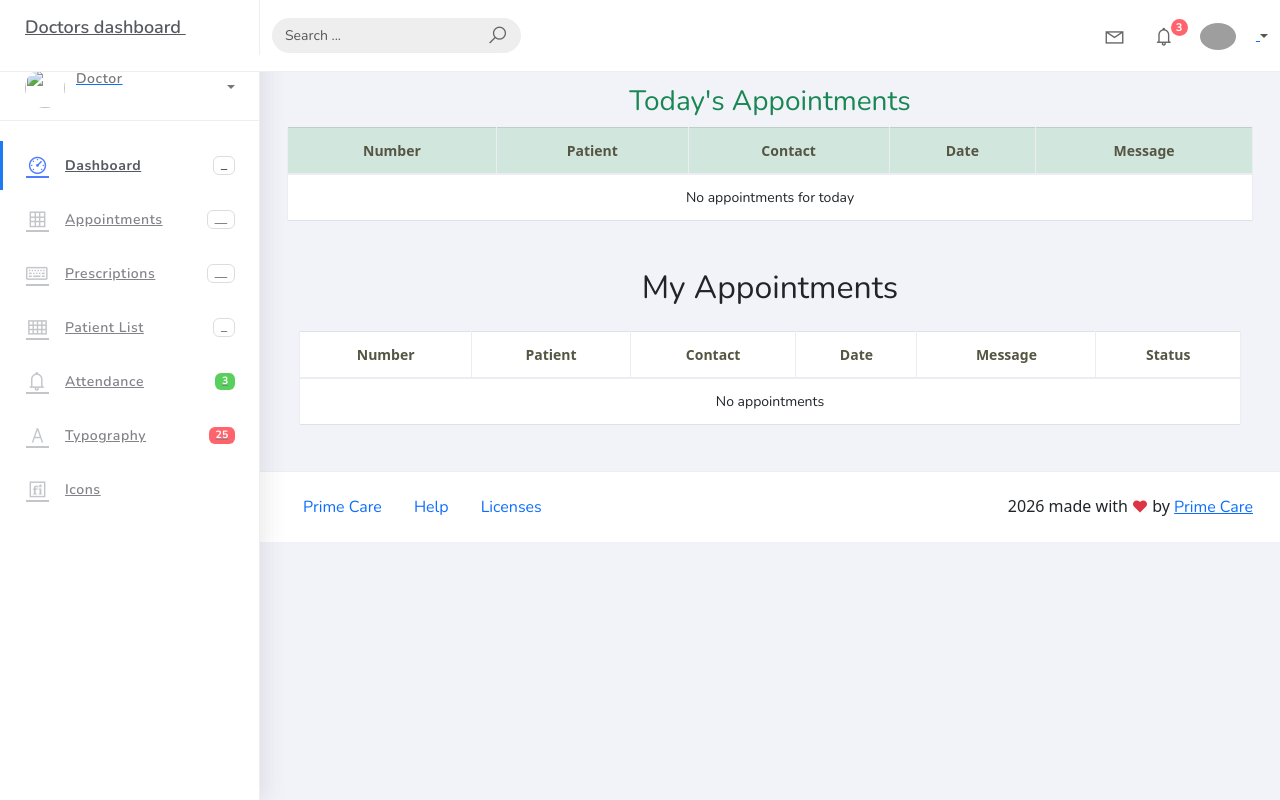
After one commit to EvinFrancis/Hospital-Management-System, a Django app: page /doctors/doctor_appointments/ in a window 1280 px wide. The commit adds this page. Run offline with Django 5.2, Linux system fonts and the light colour scheme; some libraries are stand-ins or nearby versions; grey boxes are pictures that could not be loaded.

Commit message:
appoinments notifcation

```diff
--- a/adminapp/templates/index.html
+++ b/adminapp/templates/index.html
@@ -209,7 +209,7 @@
 						<li class="nav-item">
 							<a href="notifications.html">
 								<i class="la la-bell"></i>
-								<p>Notifications</p>
+								<p>Appointments</p>
 								<span class="badge badge-success">3</span>
 							</a>
 						</li>
--- a/adminapp/templates/scan-attendance.html
+++ b/adminapp/templates/scan-attendance.html
@@ -5,9 +5,9 @@
 </head>
 <body>
 
-<h2>Scan Attendance QR</h2>
+<h2  style="text-align: center;">Scan Attendance QR</h2>
 
-<div id="reader" style="width: 400px;"></div>
+<div id="reader" style="width: 400px; height: 400px; margin: auto;"></div>
 
 <!-- ✅ Include library here -->
 <script src="https://unpkg.com/html5-qrcode"></script>
--- a/adminapp/templates/view_doctor.html
+++ b/adminapp/templates/view_doctor.html
@@ -24,7 +24,7 @@
 
     {% for doctor in doctors %}
     <tr>
-        <td>{{ doctor.id }}</td>
+        <td>{{ forloop.counter }}</td>
         <td>{{ doctor.doc_name }}</td>
         <td>{{ doctor.doc_dpt }}</td>
         <td>{{ doctor.doc_phone }}</td>
--- /dev/null
+++ b/doctorsapp/templates/appoinments_doc.html
@@ -0,0 +1,89 @@
+{% extends "doctor_page.html" %}
+{% block content %}
+<h3 class="text-center text-success">Today's Appointments</h3>
+
+<table class="table table-bordered text-center mb-5">
+    <thead class="table-success">
+        <tr>
+            <th>Number</th>
+            <th>Patient</th>
+            <th>Contact</th>
+            <th>Date</th>
+            <th>Message</th>
+        </tr>
+    </thead>
+
+    <tbody>
+        {% for appt in today_appointments %}
+        <tr>
+            <td>{{ forloop.counter }}</td>
+            <td>{{ appt.name }}</td>
+            <td>
+                {{ appt.phone }}<br>
+                {{ appt.email }}
+            </td>
+            <td>{{ appt.date }}</td>
+            <td>{{ appt.message }}</td>
+        </tr>
+        {% empty %}
+        <tr>
+            <td colspan="5">No appointments for today</td>
+        </tr>
+        {% endfor %}
+    </tbody>
+</table>
+
+<head>
+    <title>Doctor Appointments</title>
+    <link href="https://cdn.jsdelivr.net/npm/bootstrap@5.3.0/dist/css/bootstrap.min.css" rel="stylesheet">
+</head>
+<body>
+
+<div class="container mt-5">
+    <h2 class="text-center mb-4">My Appointments</h2>
+
+    <table class="table table-bordered text-center">
+        <thead class="">
+            <tr>
+                <th>Number</th>
+                <th>Patient</th>
+                <th>Contact</th>
+                <th>Date</th>
+                <th>Message</th>
+                <th>Status</th>
+            </tr>
+        </thead>
+
+        <tbody>
+            {% for appt in appointments %}
+            <tr>
+                <td>{{ forloop.counter }}</td>
+                <td>{{ appt.name }}</td>
+                <td>
+                    {{ appt.email }}<br>
+                    {{ appt.phone }}
+                </td>
+                <td>{{ appt.date }}</td>
+                <td>{{ appt.message }}</td>
+                <td>
+                    {% if appt.status == 'Pending' %}
+                        <span class="badge bg-warning">Pending</span>
+                    {% elif appt.status == 'Confirmed' %}
+                        <span class="badge bg-success">Confirmed</span>
+                    {% else %}
+                        <span class="badge bg-danger">Cancelled</span>
+                    {% endif %}
+                </td>
+            </tr>
+            {% empty %}
+            <tr>
+                <td colspan="6">No appointments</td>
+            </tr>
+            {% endfor %}
+        </tbody>
+    </table>
+</div>
+
+</body>
+
+{% endblock  %}
--- a/doctorsapp/templates/doctor_page.html
+++ b/doctorsapp/templates/doctor_page.html
@@ -198,7 +198,7 @@
 
 						</li>
 						<li class="nav-item">
-							<a href="#">
+							<a href="{% url 'doctor_appointments' %}">
 								<i class="la la-table"></i>
 								<p>Appointments</p>
 								<span class="badge badge-count">14</span>
--- a/doctorsapp/urls.py
+++ b/doctorsapp/urls.py
@@ -11,6 +11,7 @@ urlpatterns = [
     path('attendance_page/',views.attendance_page,name='attendance_page'),
     path('mark_attendance/', views.mark_attendance, name='mark_attendance'),
     path('verify-attendance/<uuid:token>/', views.verify_attendance, name='verify_attendance'),
+    path('doctor_appointments/', views.doctor_appointments, name='doctor_appointments'),
 
 
 
--- a/doctorsapp/views.py
+++ b/doctorsapp/views.py
@@ -205,3 +205,28 @@ def verify_attendance(request, token):
     attendance.save()
 
     return redirect('view_attendance')   # or show error page
+
+
+#docotr appooinmets
+from userapp.models import *
+from django.utils import timezone
+
+def doctor_appointments(request):
+    doctor_name = request.session.get('username')
+
+    appointments = appointmentdb.objects.filter(
+        doctor=doctor_name
+    ).order_by('-date')
+
+
+    today = timezone.now().date()
+    today_appointments = appointmentdb.objects.filter(
+        doctor=doctor_name,
+        date=today
+    )
+
+    return render(request, 'appoinments_doc.html', {
+        'appointments': appointments,
+        'today_appointments': today_appointments
+
+    })
```
